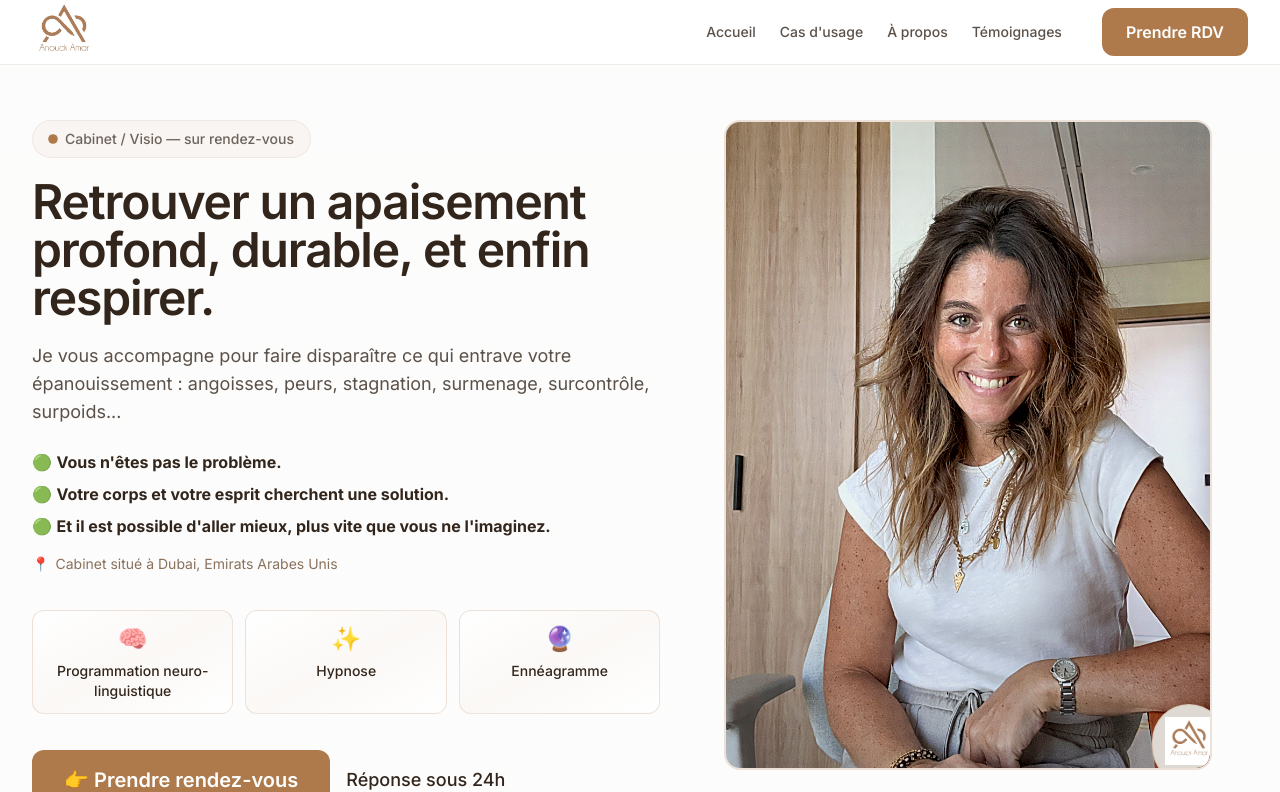
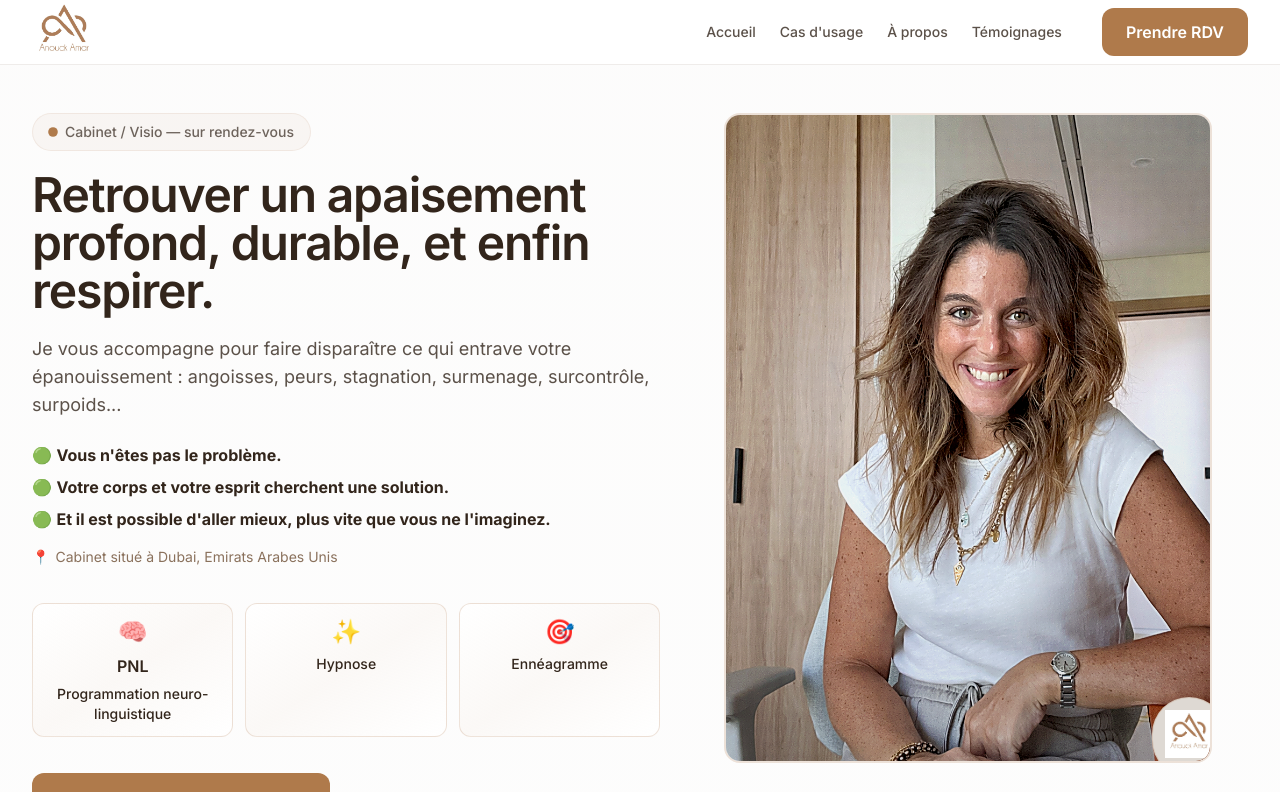
Before and after one commit to ilanamar26-code/anoucksite, a Next.js app: page / in a window 1280 px wide. Shown: the top 792 px of the page. Built offline with nearby package versions, Linux system fonts and the light colour scheme.

Commit message:
Modifier cards méthodes: PNL au-dessus, remplacer emoji Ennéagramme

```diff
--- a/app/page.tsx
+++ b/app/page.tsx
@@ -94,9 +94,9 @@ export default function Home() {
                   transition={{ delay: 0.9, duration: 0.7 }}
                 >
                   {[
-                    { title: "Programmation neuro-linguistique", icon: "🧠" },
-                    { title: "Hypnose", icon: "✨" },
-                    { title: "Ennéagramme", icon: "🔮" },
+                    { shortTitle: "PNL", title: "Programmation neuro-linguistique", icon: "🧠" },
+                    { shortTitle: null, title: "Hypnose", icon: "✨" },
+                    { shortTitle: null, title: "Ennéagramme", icon: "🎯" },
                   ].map((method, idx) => (
                     <motion.div
                       key={method.title}
@@ -107,6 +107,11 @@ export default function Home() {
                       <Card className="border-primary/20 bg-gradient-to-br from-white/95 via-primary/5 to-white/90 backdrop-blur-sm shadow-soft hover:shadow-soft2 hover:scale-[1.02] transition-all duration-300 h-full">
                         <CardContent className="p-3 text-center space-y-1.5">
                           <div className="text-2xl mb-1">{method.icon}</div>
+                          {method.shortTitle && (
+                            <p className="text-sm md:text-base font-semibold text-foreground leading-tight">
+                              {method.shortTitle}
+                            </p>
+                          )}
                           <p className="text-xs md:text-sm font-medium text-foreground leading-tight">
                             {method.title}
                           </p>
```
